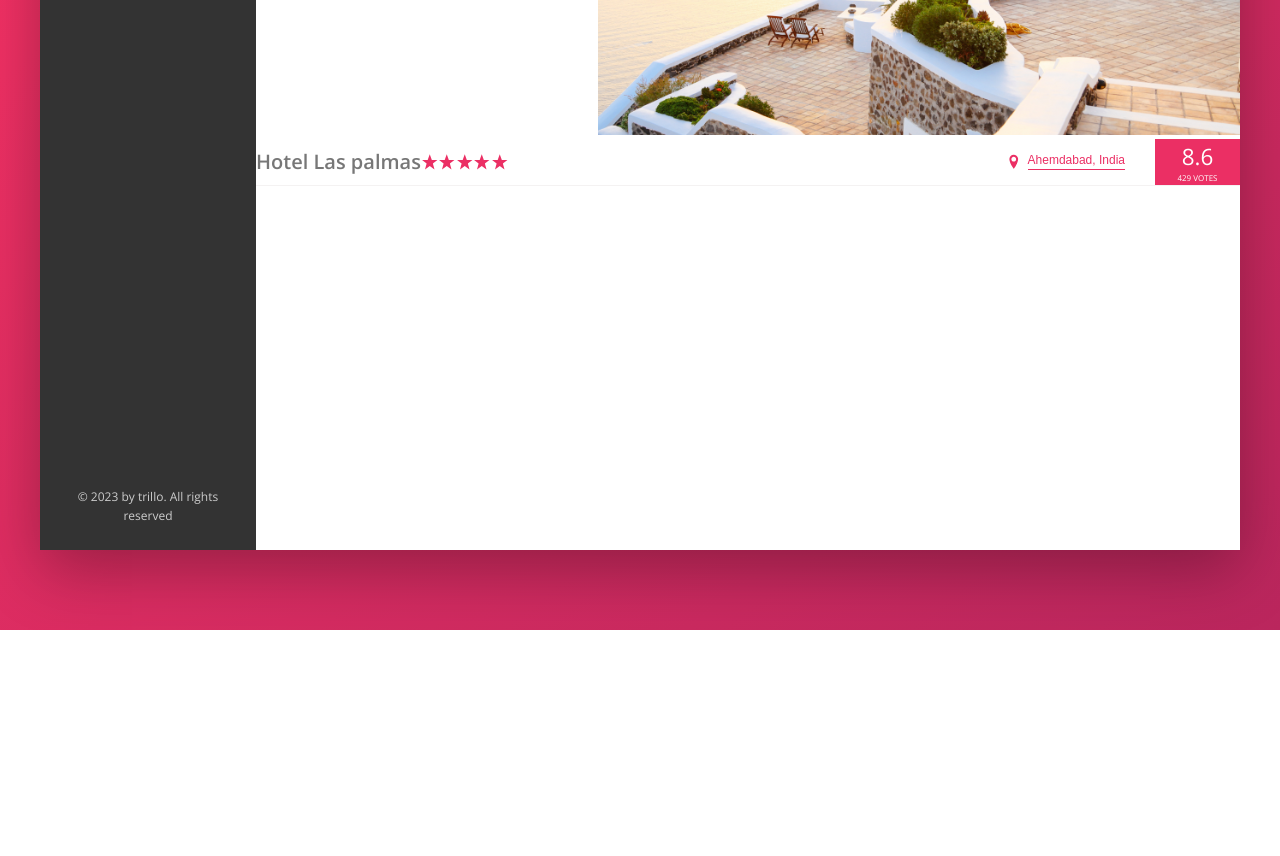
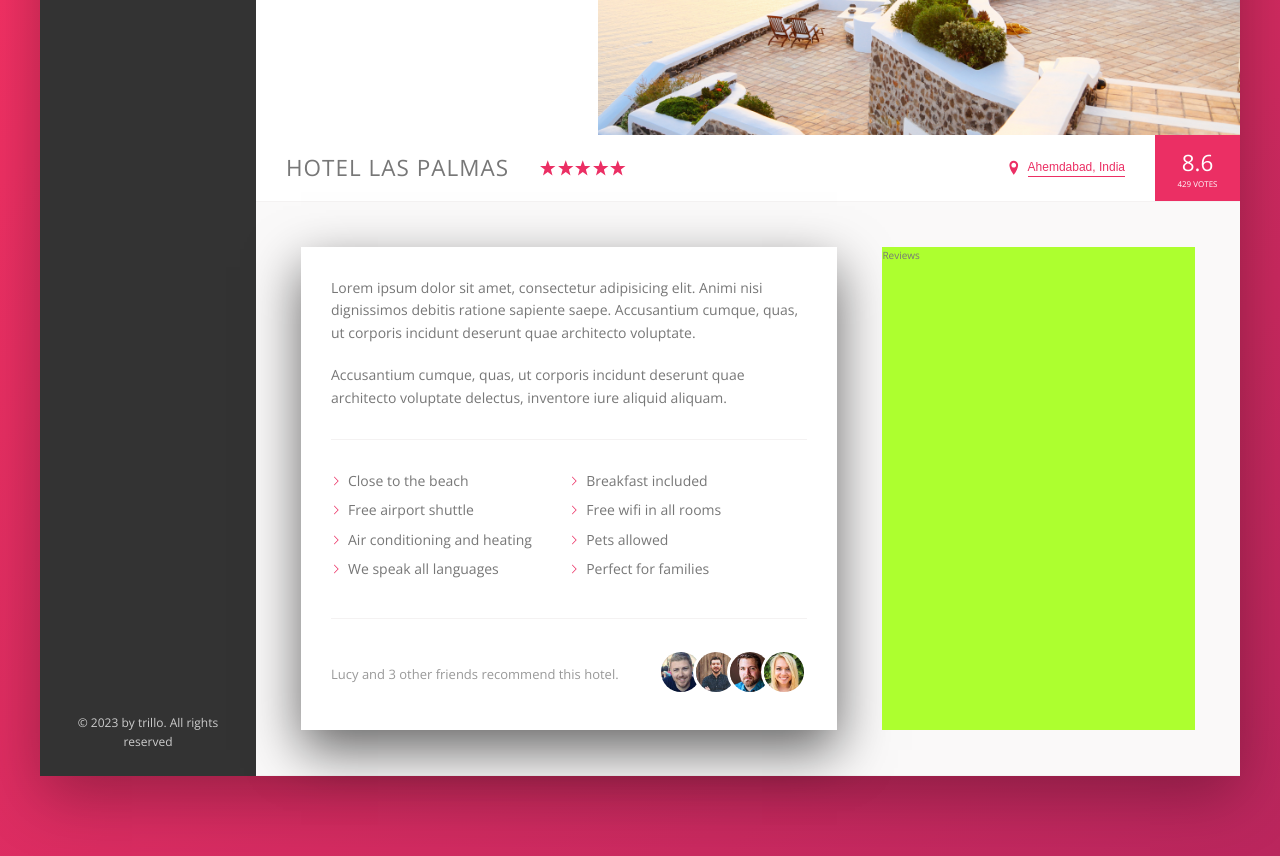
Before and after one commit to Vipul-7/Trillo--Master-CSS_flexBox-project, a website: page index.html in a window 1280 px wide. Shown: the part 400-1256 px from the top of the page. Before the commit the page ends 1030 px from the top, so only its background shows below. Drawn offline with nearby package versions, Linux system fonts and the light colour scheme.

Commit message:
hotel details added

```diff
--- a/index.html
+++ b/index.html
@@ -122,7 +122,7 @@
           </div>
 
           <div class="overview">
-            <h1 class="overview-heading">Hotel Las palmas</h1>
+            <h1 class="overview__heading">Hotel Las palmas</h1>
             <div class="overview__stars">
               <svg class="overview__icon-star">
                 <use href="img/sprite.svg#icon-star" />
@@ -150,6 +150,60 @@
             <div class="overview__rating">
               <div class="overview__rating-average">8.6</div>
               <div class="overview__rating-count">429 votes</div>
+            </div>
+          </div>
+
+          <div class="detail">
+            <div class="description">
+              <p class="paragraph">
+                Lorem ipsum dolor sit amet, consectetur adipisicing elit. Animi
+                nisi dignissimos debitis ratione sapiente saepe. Accusantium
+                cumque, quas, ut corporis incidunt deserunt quae architecto
+                voluptate.
+              </p>
+              <p class="paragraph">
+                Accusantium cumque, quas, ut corporis incidunt deserunt quae
+                architecto voluptate delectus, inventore iure aliquid aliquam.
+              </p>
+              <ul class="list">
+                <li class="list__item">Close to the beach</li>
+                <li class="list__item">Breakfast included</li>
+                <li class="list__item">Free airport shuttle</li>
+                <li class="list__item">Free wifi in all rooms</li>
+                <li class="list__item">Air conditioning and heating</li>
+                <li class="list__item">Pets allowed</li>
+                <li class="list__item">We speak all languages</li>
+                <li class="list__item">Perfect for families</li>
+              </ul>
+              <div class="recommend">
+                <p class="recommend__count">
+                  Lucy and 3 other friends recommend this hotel.
+                </p>
+                <div class="recommend__friends">
+                  <img
+                    src="img/user-3.jpg"
+                    alt="Friend 1"
+                    class="recommend__photo"
+                  />
+                  <img
+                    src="img/user-4.jpg"
+                    alt="Friend 2"
+                    class="recommend__photo"
+                  />
+                  <img
+                    src="img/user-5.jpg"
+                    alt="Friend 3"
+                    class="recommend__photo"
+                  />
+                  <img
+                    src="img/user-6.jpg"
+                    alt="Friend 4"
+                    class="recommend__photo"
+                  />
+                </div>
+              </div>
+            </div>
+            <div class="user-reviews">Reviews</div>
           </div>
         </main>
       </div>
--- a/sass/_base.scss
+++ b/sass/_base.scss
@@ -31,6 +31,9 @@ Grey dark 3: #999
   --color-grey-dark-3: #999;
 
   --shadow-dark: 0 2rem 6rem rgba(0, 0, 0, 0.3);
+  --shadow-light:0 2rem 5rem rgba(0, 0, 0, 0.6);
+
+  --line: 1px solid var(--color-grey-light-2);
 }
 
 * {
--- a/sass/_components.scss
+++ b/sass/_components.scss
@@ -193,6 +193,7 @@
 
   &_photo {
     width: 100%;
+    display: block;
   }
 }
 
@@ -202,7 +203,7 @@
 .overview {
   display: flex;
   align-items: center;
-  border-bottom: 1px solid var(--color-grey-light-2);
+  border-bottom: var(--line);
 
   &__heading {
     font-size: 2.25rem;
@@ -295,3 +296,76 @@
     transform: scale(1);
   }
 }
+
+/////////////////////////////
+/// paragraph
+
+.paragraph:not(:last-of-type) {
+  margin-bottom: 2rem;
+}
+
+/////////////////////////////
+/// List
+.list {
+  list-style: none;
+  margin: 3rem 0;
+  padding: 3rem 0;
+  border-top: var(--line);
+  border-bottom: var(--line);
+
+  display: flex;
+  flex-wrap: wrap;
+
+  &__item {
+    flex: 0 0 50%;
+    margin-bottom: 0.7rem;
+  }
+
+  &__item::before {
+    content: "";
+    display: inline-block;
+    height: 1rem;
+    width: 1rem;
+    margin-right: 0.7rem;
+
+    //older browser
+    // background-image: url(../img/chevron-thin-right.svg);
+    // background-size: cover;
+
+    // new browser - Masks
+    background-color: var(--color-primary);
+    -webkit-mask-image: url(../img/chevron-thin-right.svg);
+    -webkit-mask-size: cover;
+    mask-image: url(../img/chevron-thin-right.svg);
+    mask-size: cover;
+  }
+}
+
+/////////////////////////////
+/// Recommand
+
+.recommend {
+  font-size: 1.3rem;
+  color: var(--color-grey-dark-3);
+  display: flex;
+  align-items: center;
+
+  &__count {
+    margin-right: auto;
+  }
+
+  &__friends {
+  }
+
+  &__photo {
+    box-sizing: content-box;
+    height: 4rem;
+    width: 4rem;
+    border-radius: 50%;
+    border: 3px solid #fff;
+
+    &:not(:last-child) {
+      margin-right: -1.5rem;
+    }
+  }
+}
--- a/sass/_layout.scss
+++ b/sass/_layout.scss
@@ -11,7 +11,7 @@
   font-size: 1.4rem;
   height: 7rem;
   background-color: #fff;
-  border-bottom: 1px solid var(--color-grey-light-2);
+  border-bottom: var(--line);
 
   display: flex;
   justify-content: space-between;
@@ -33,6 +33,26 @@
 
 .hotel-view {
   background-color: #fff;
-  height: 80rem;
   flex: 1;
 }
+
+.detail {
+  display: flex;
+  padding: 4.5rem;
+  background-color: var(--color-grey-light-1);
+  border-bottom: var(--line);
+}
+
+.description {
+  font-size: 1.4rem;
+  flex: 0 0 60%;
+  margin-right: 4.5rem;
+  padding: 3rem;
+  background-color: #fff;
+  box-shadow: var(--shadow-light);
+}
+
+.user-reviews {
+  flex: 1;
+  background-color: greenyellow;
+}
```
Also changed, not shown: css/style.css, img/SVG/aircraft-take-off.svg (deleted), img/SVG/bookmark.svg (deleted), img/SVG/chat.svg (deleted), img/SVG/chevron-right.svg (deleted), img/SVG/home.svg (deleted), img/SVG/key.svg (deleted), img/SVG/location-pin.svg (deleted), img/SVG/magnifying-glass.svg (deleted), img/SVG/map.svg (deleted), img/SVG/star.svg (deleted).
